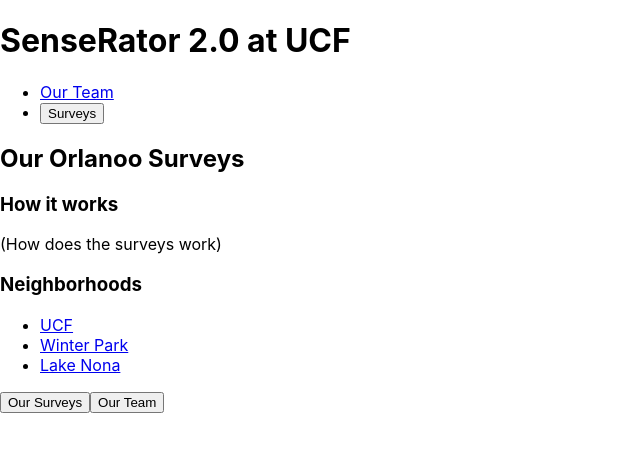
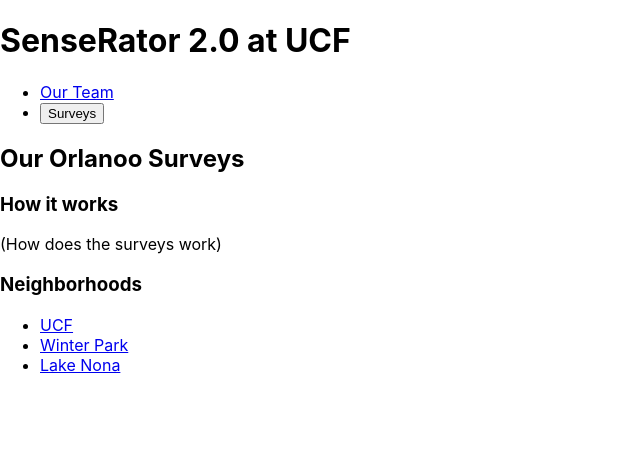
Before and after one commit to AlexRamlogan02/SenseRator2.0_web, a React (Create React App) app in the folder frontend/: page /surveys in a window 1280 px wide. Shown: the top 452 px of the page, without its empty margins (0-640 px from the left). Built offline with nearby package versions, Linux system fonts and the light colour scheme.

Commit message:
Update SurveyPage.js
Sprucing Code.

```diff
--- a/frontend/src/pages/SurveyPage.js
+++ b/frontend/src/pages/SurveyPage.js
@@ -22,13 +22,6 @@
 					</p>
 				</section>
 
-				<button className="bg-blue-600 text-white py-2 px-4 rounded hover:bg-blue-700">
-					Our Surveys
-				</button>
-
-				<button className="bg-blue-600 text-white py-2 px-4 rounded hover:bg-blue-700">
-					Our Team
-				</button>
 			</main>
 		</div>
 	);
```
